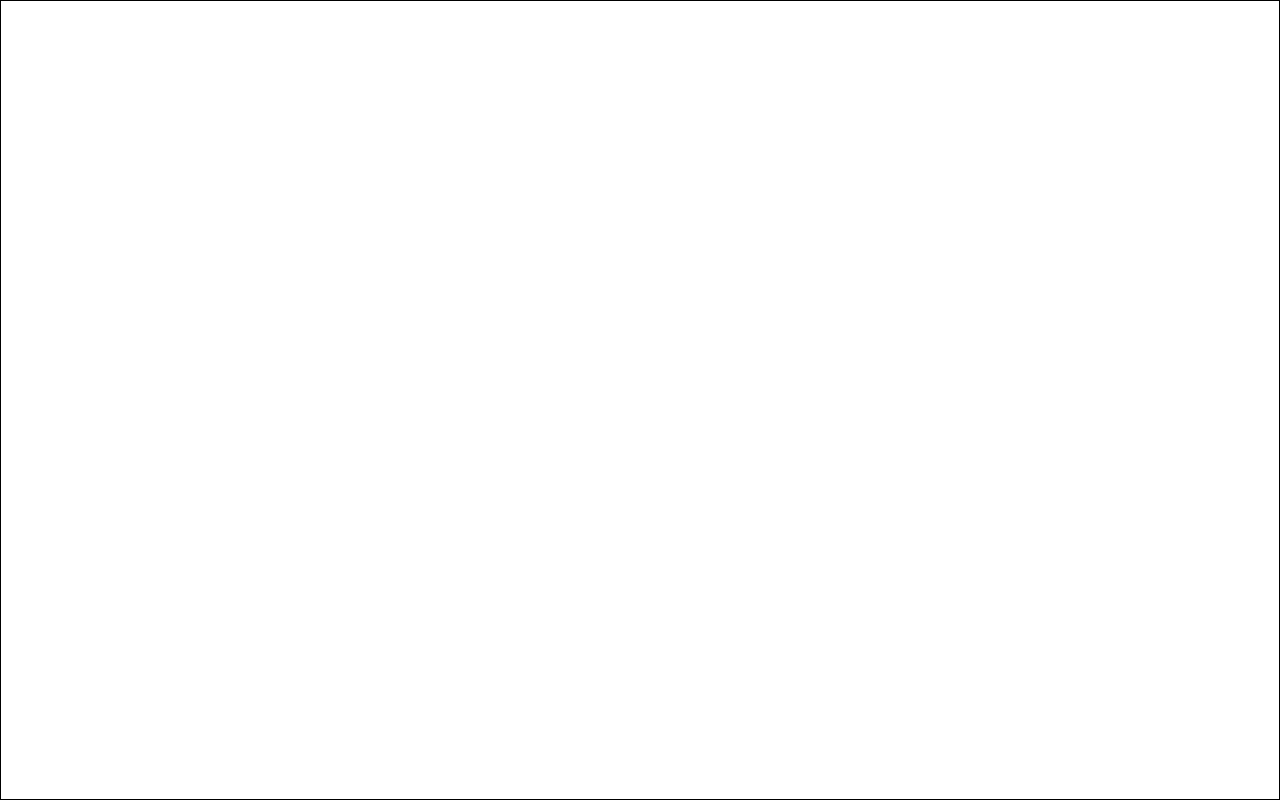
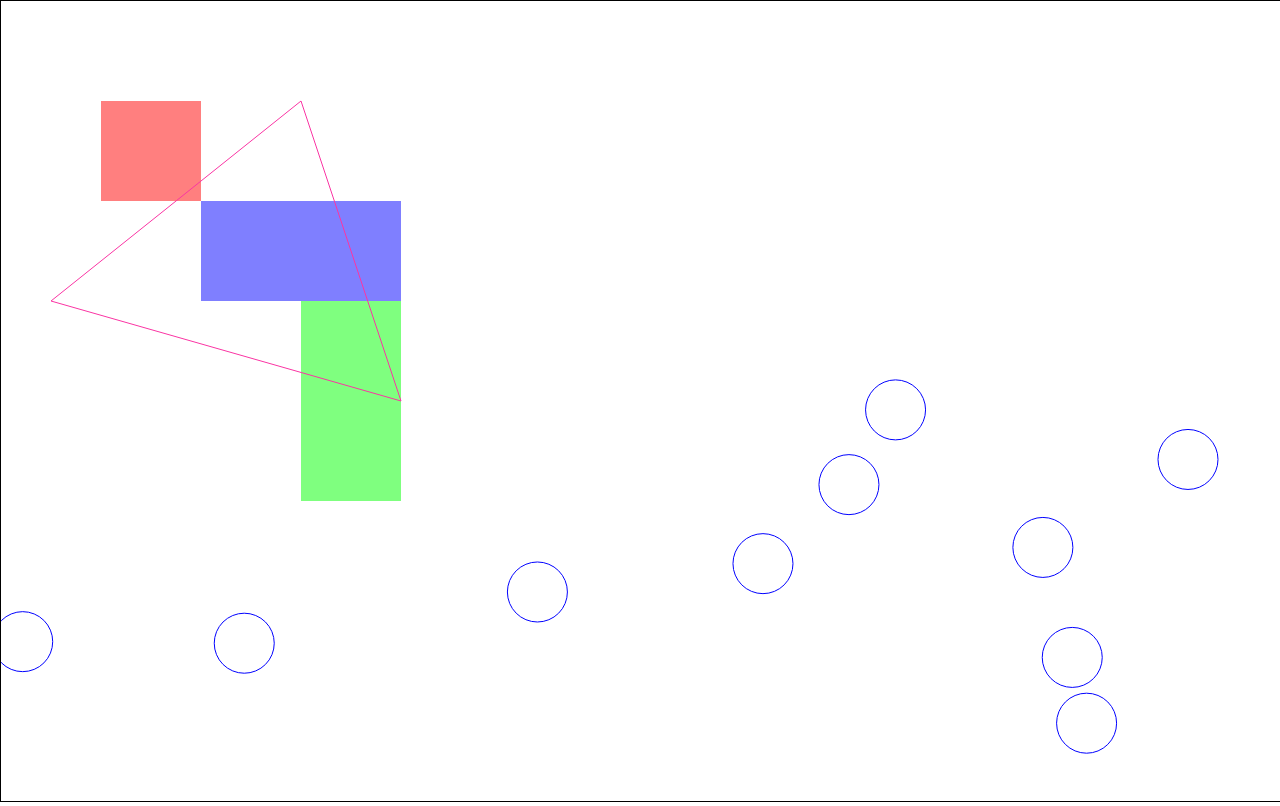
Before and after one commit to aroblesgalit/Canvas-Practice, a plain HTML site: page index.html in a window 1280 px wide. Drawn offline with nearby package versions, Linux system fonts and the light colour scheme.

Commit message:
Drew some basic shapes

```diff
--- a/canvas.js
+++ b/canvas.js
@@ -1,6 +1,42 @@
 $(document).ready(function() {
     // Grab the canvas
     const canvas = $("canvas")[0];
+    // Set height and width of canvas to winsow's dimensions
+    canvas.width = $("body").width();
+    canvas.height = $("body").height();
 
-    console.log(canvas);
+    // Context
+    const c = canvas.getContext("2d");
+
+    // Rectangles
+    c.fillStyle = "rgba(255, 0, 0, 0.5)";
+    c.fillRect(100, 100, 100, 100);
+    c.fillStyle = "rgba(0, 0, 255, 0.5)";
+    c.fillRect(200, 200, 200, 100);
+    c.fillStyle = "rgba(0, 255, 0, 0.5)";
+    c.fillRect(300, 300, 100, 200);
+
+    // Line
+    c.beginPath();
+    c.moveTo(50, 300);
+    c.lineTo(300, 100);
+    c.lineTo(400, 400);
+    c.lineTo(50, 300);
+    c.strokeStyle = "#fa34a3";
+    c.stroke();
+
+    // Arc / Circle
+    // c.beginPath();
+    // c.arc(300, 300, 30, 0, Math.PI * 2, false);
+    // c.strokeStyle = "blue";
+    // c.stroke();
+
+    for (let i = 0; i < 10; i++) {
+        const x = Math.random() * window.innerWidth;
+        const y = Math.random() * window.innerHeight;
+        c.beginPath();
+        c.arc(x, y, 30, 0, Math.PI * 2, false);
+        c.strokeStyle = "blue";
+        c.stroke();
+    }
 })
--- a/styles.css
+++ b/styles.css
@@ -11,6 +11,4 @@ body {
 
 canvas {
     border: 1px solid black;
-    height: 100%;
-    width: 100%;
 }
```
